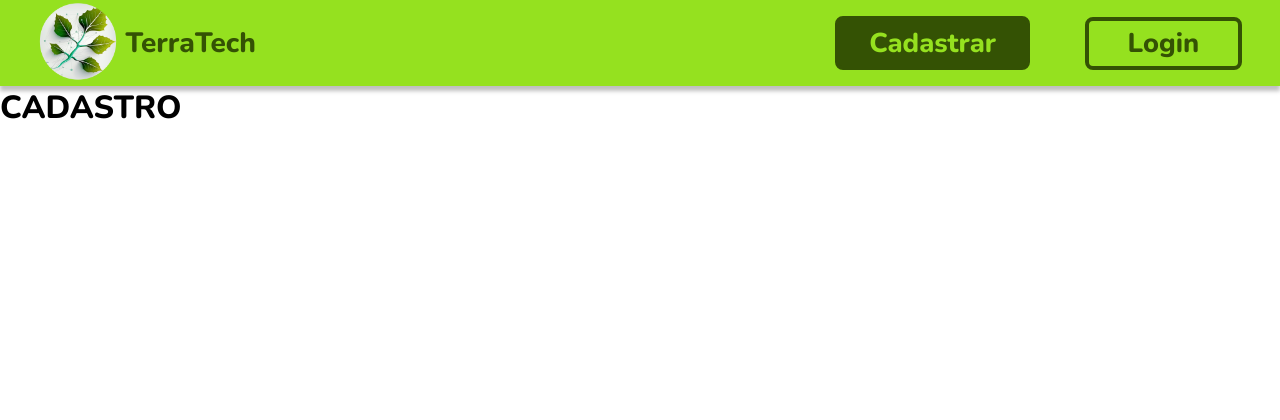
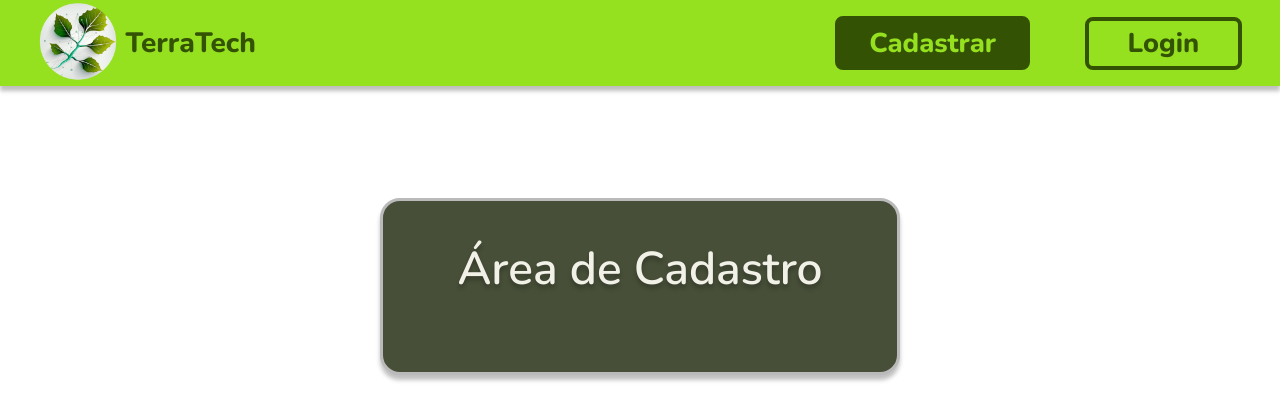
Before and after one commit to SunshineDN/terratech-react, a React (Create React App) app: page /cadastro in a window 1280 px wide. Shown: the top 420 px of the page. Built offline with nearby package versions, Linux system fonts and the light colour scheme.

Commit message:
Iniciado paágina de cadastro

```diff
--- /dev/null
+++ b/src/components/RegisterGroup/index.js
@@ -0,0 +1,14 @@
+import React from 'react'
+import { Container, H1 } from './styles'
+
+const RegisterGroup = () => {
+    return (
+        <>
+            <Container>
+                <H1>Área de Cadastro</H1>
+            </Container>
+        </>
+    )
+}
+
+export default RegisterGroup
--- /dev/null
+++ b/src/components/RegisterGroup/styles.js
@@ -0,0 +1,35 @@
+import styled from "styled-components";
+
+export const Container = styled.form`
+  box-sizing: border-box;
+  background-color: #474F38;
+  display: flex;
+  flex-direction: column;
+  margin: ${props => props.msg ? "35px auto 0 auto" : "112px auto 0 auto"};
+  max-width: 520px;
+  border: 3px solid #BABABA;
+  box-shadow: 0px 5px 4px rgba(0, 0, 0, 0.25);
+  border-radius: 20px;
+  align-items: center;
+  padding: 36px 0;
+`;
+
+export const H1 = styled.h1`
+  font-style: normal;
+  font-weight: 600;
+  font-size: 46px;
+  text-align: center;
+  color: #F1F1E8;
+  text-shadow: 0px 4px 4px rgba(0, 0, 0, 0.25);
+  margin-bottom: 36px;
+`;
+
+export const H3 = styled.h3`
+  font-style: normal;
+  font-weight: 600;
+  font-size: 22px;
+  text-align: center;
+  color: #F1F1E8;
+  text-shadow: 0px 4px 4px rgba(0, 0, 0, 0.25);
+  margin: 42px 0;
+`
--- a/src/pages/cadastro/index.js
+++ b/src/pages/cadastro/index.js
@@ -1,10 +1,10 @@
-import {H1} from "./styles"
 import { Header } from "../../components/Header";
+import RegisterGroup from "../../components/RegisterGroup";
 export const Cadastro = () => {
     return (
         <>
             <Header />
-            <H1>CADASTRO</H1>
+            <RegisterGroup />
         </>
     );
 }
```
Also changed, not shown: src/services/api.js (line endings or trailing spaces).
